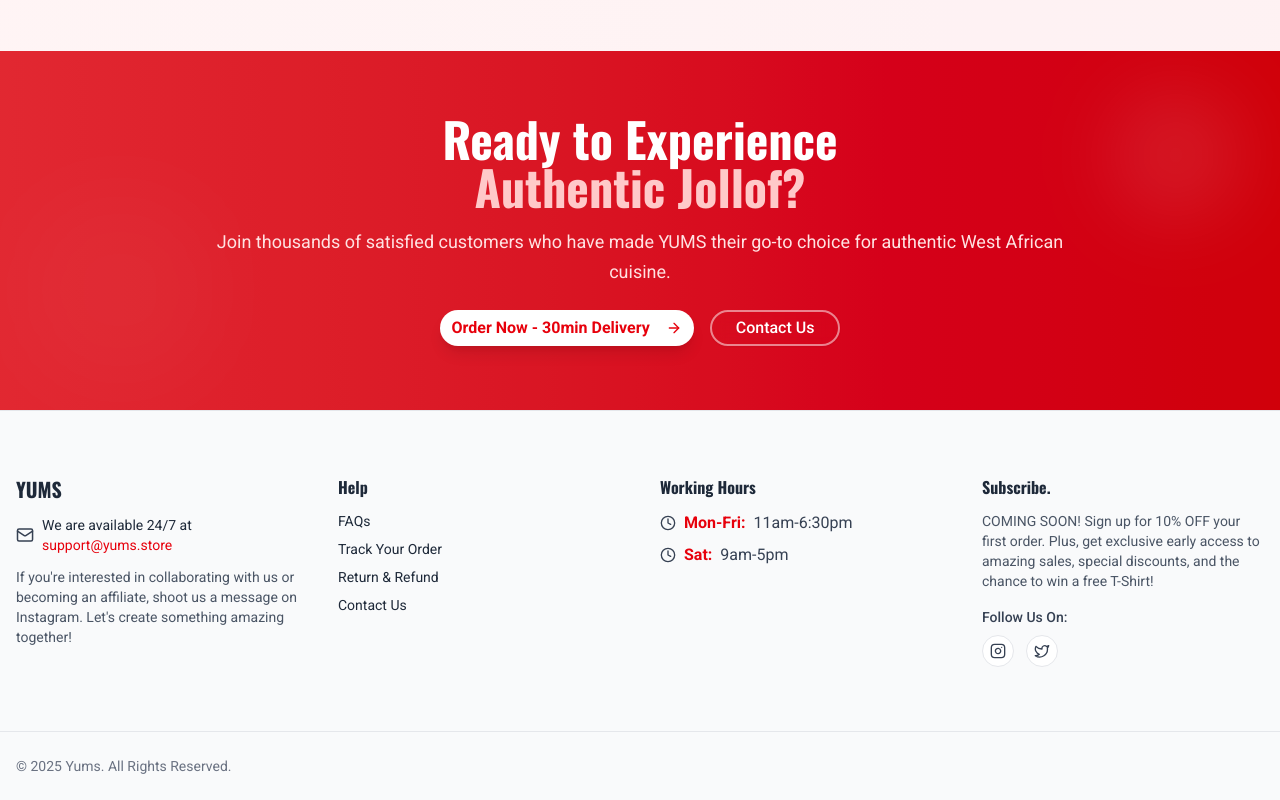
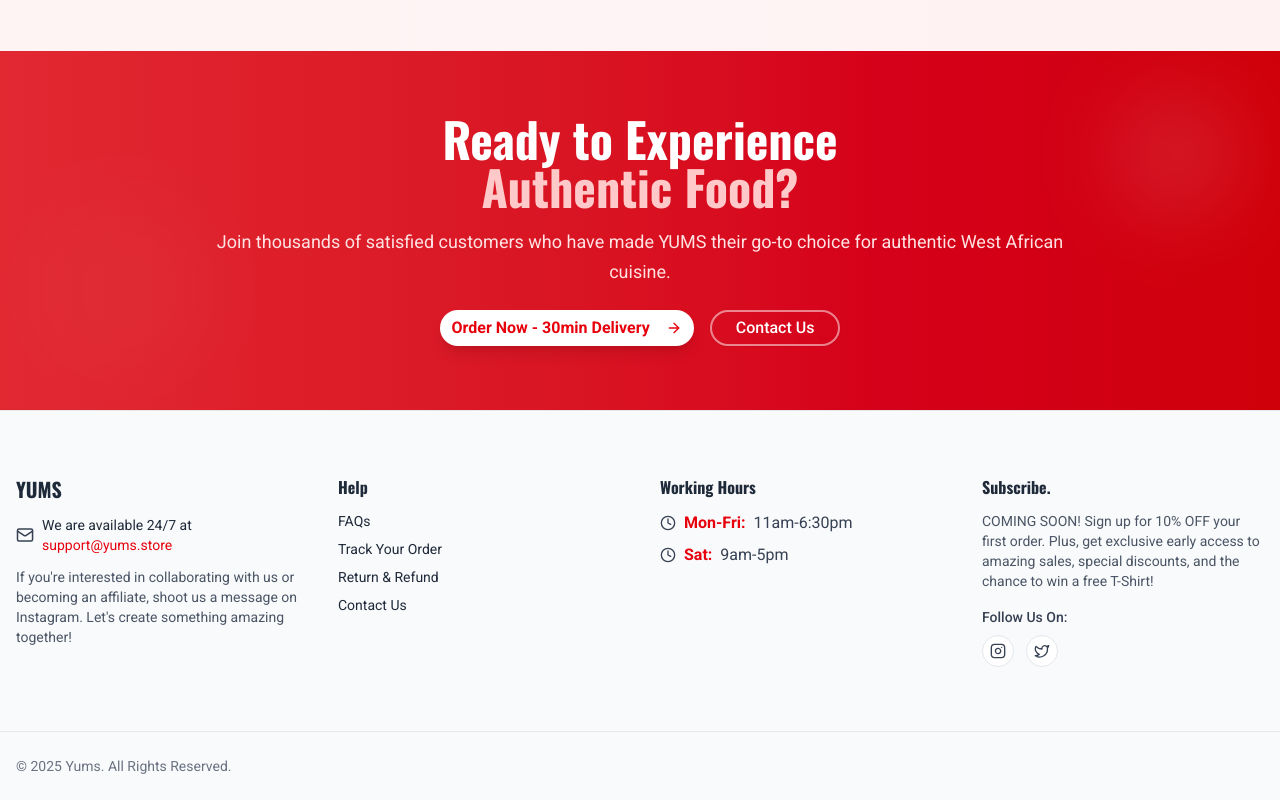
Before and after one commit to huntdavid175/yums, a Next.js app: page / in a window 1280 px wide. Shown: the part 2621-3421 px from the top of the page. Built offline with nearby package versions, Linux system fonts and the light colour scheme.

Commit message:
made changes to page text

```diff
--- a/components/CTA.tsx
+++ b/components/CTA.tsx
@@ -14,7 +14,7 @@
         <h2 className="text-3xl md:text-5xl font-bold mb-4">
           Ready to Experience
           <br />
-          <span className="text-red-200">Authentic Jollof?</span>
+          <span className="text-red-200">Authentic Food?</span>
         </h2>
         <p className="text-base md:text-lg mb-6 text-red-100 leading-relaxed font-roboto">
           Join thousands of satisfied customers who have made YUMS their go-to
```
